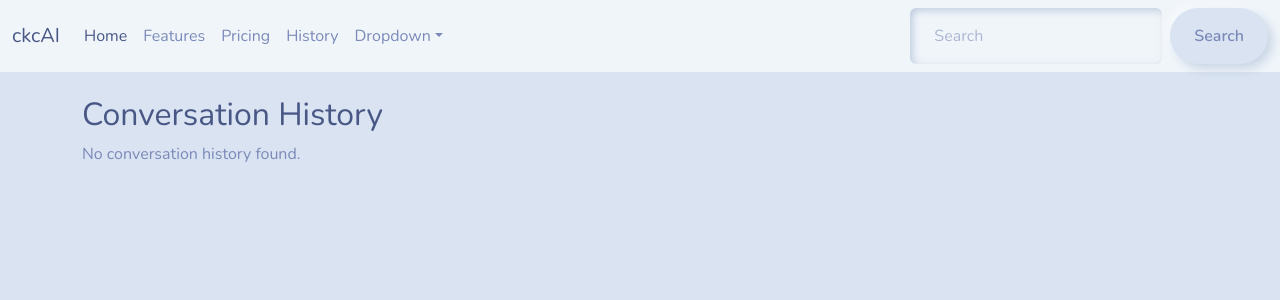
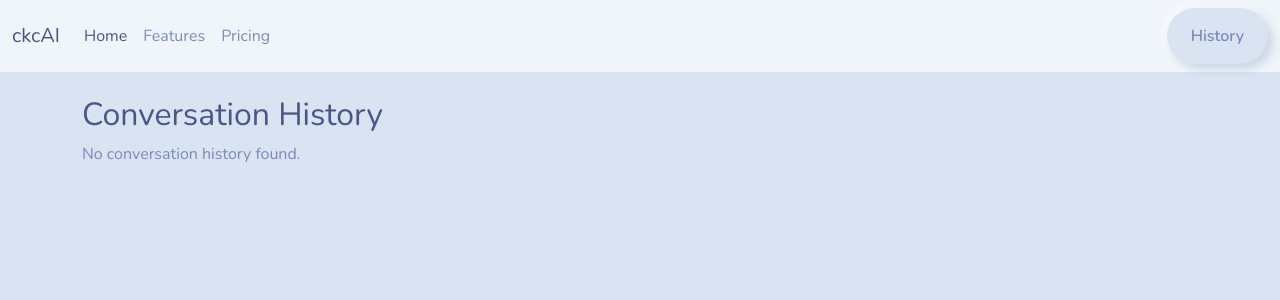
Before and after one commit to Kevin545545/ckcAIChat, a Flask app: page /history in a window 1280 px wide. Shown: the top 300 px of the page. Run offline with Flask 3, Linux system fonts and the light colour scheme; some libraries are stand-ins or nearby versions.

Commit message:
Let markdown be phased in index.html, but history still be problem

```diff
--- a/templates/history.html
+++ b/templates/history.html
@@ -10,11 +10,23 @@
         {% for m in messages %}
             <li class="list-group-item">
                 <strong>You:</strong> {{ m.user }}<br>
-                <strong>AI:</strong> {{ m.ai }}
+                <strong>AI:</strong> <div class="ai-md">{{ m.ai | safe }}</div>
             </li>
         {% endfor %}
     </ul>
     {% if not messages %}
         <p>No conversation history found.</p>
     {% endif %}
+    <script>
+    function renderMarkdown() {
+        document.querySelectorAll('.ai-md').forEach(function(el){
+            el.innerHTML = marked.parse(el.textContent);
+            el.querySelectorAll('pre code').forEach(function(block){
+                hljs.highlightElement(block);
+            });
+        });
+    }
+    document.addEventListener('DOMContentLoaded', renderMarkdown);
+    window.addEventListener('load', renderMarkdown);
+    </script>
 {% endblock %}
--- a/templates/layout.html
+++ b/templates/layout.html
@@ -9,6 +9,12 @@
 
         <link rel="stylesheet" href="https://cdn.jsdelivr.net/npm/bootswatch@5.3.7/dist/morph/bootstrap.min.css">
         <title>{% block title %}{% endblock %}</title>
+        <!-- Marked.js for Markdown parsing -->
+        <script src="https://cdn.jsdelivr.net/npm/marked/marked.min.js"></script>
+        <!-- Highlight.js for code syntax highlighting -->
+        <link rel="stylesheet" href="https://cdn.jsdelivr.net/npm/highlight.js@11.9.0/styles/github.min.css">
+        <script src="https://cdn.jsdelivr.net/npm/highlight.js@11.9.0/lib/highlight.min.js"></script>
+        <script>hljs.highlightAll();</script>
     </head>
 
 
@@ -32,23 +38,9 @@
                 <li class="nav-item">
                 <a class="nav-link" href="#">Pricing</a>
                 </li>
-                <li class="nav-item">
-                <a class="nav-link" href="/history">History</a>
-                </li>
-                <li class="nav-item dropdown">
-                <a class="nav-link dropdown-toggle" data-bs-toggle="dropdown" href="#" role="button" aria-haspopup="true" aria-expanded="false">Dropdown</a>
-                <div class="dropdown-menu">
-                    <a class="dropdown-item" href="#">Action</a>
-                    <a class="dropdown-item" href="#">Another action</a>
-                    <a class="dropdown-item" href="#">Something else here</a>
-                    <div class="dropdown-divider"></div>
-                    <a class="dropdown-item" href="#">Separated link</a>
-                </div>
-                </li>
             </ul>
-            <form class="d-flex">
-                <input class="form-control me-sm-2" type="search" placeholder="Search">
-                <button class="btn btn-secondary my-2 my-sm-0" type="submit">Search</button>
+            <form class="d-flex" action="/history" method="get">
+                <button class="btn btn-secondary my-2 my-sm-0" type="submit">History</button>
             </form>
             </div>
         </div>
```
Also changed, not shown: templates/index.html (+13 -1 lines), 1 other file.
